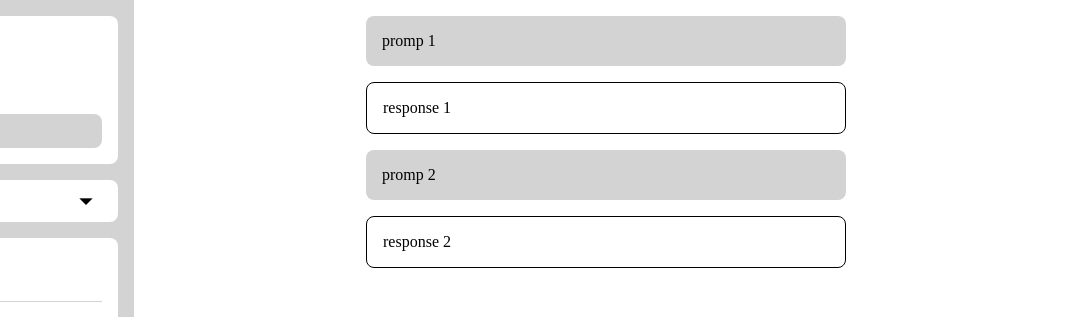
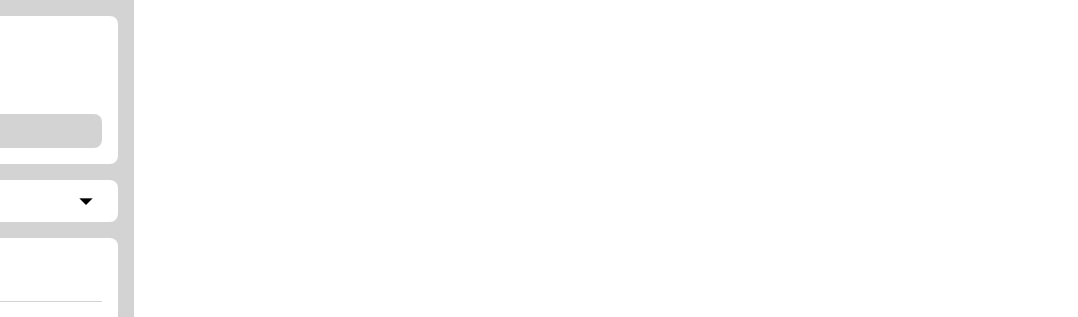
Before and after one commit to akashprofile/makernova-project, a website: page static/index.html in a window 1280 px wide. Shown: the top 317 px of the page, 202-1280 px from the left. Drawn offline with Linux system fonts and the light colour scheme; a web font is replaced by a local one.

Commit message:
minor changes

```diff
--- a/static/setup.js
+++ b/static/setup.js
@@ -69,10 +69,7 @@ let chat = {
   id: 459490,
   title: "I am having headache",
   useremail: "example@email.com",
-  interactions: [
-    { prompt: "promp 1", response: "response 1" },
-    { prompt: "promp 2", response: "response 2" }
-  ]
+  interactions: []
 }
 
 const interactionsContainer = document.getElementById("interactions-container")
--- a/static/style.css
+++ b/static/style.css
@@ -196,6 +196,7 @@ body {
   border-radius: 8px;
   flex-grow: 1;
   width: 100%;
+  word-break: break-word;
 }
 #interactions-container .prompt {
   background-color: lightgrey;
```
